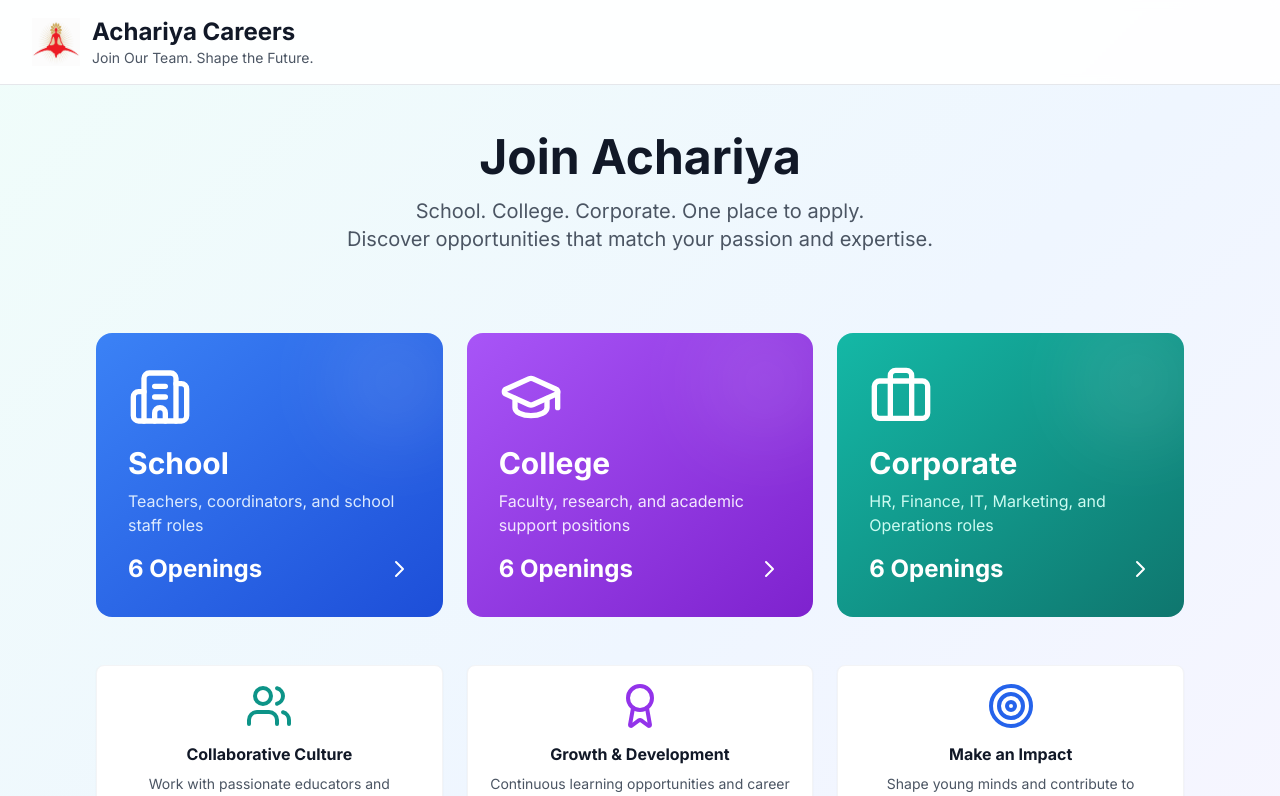
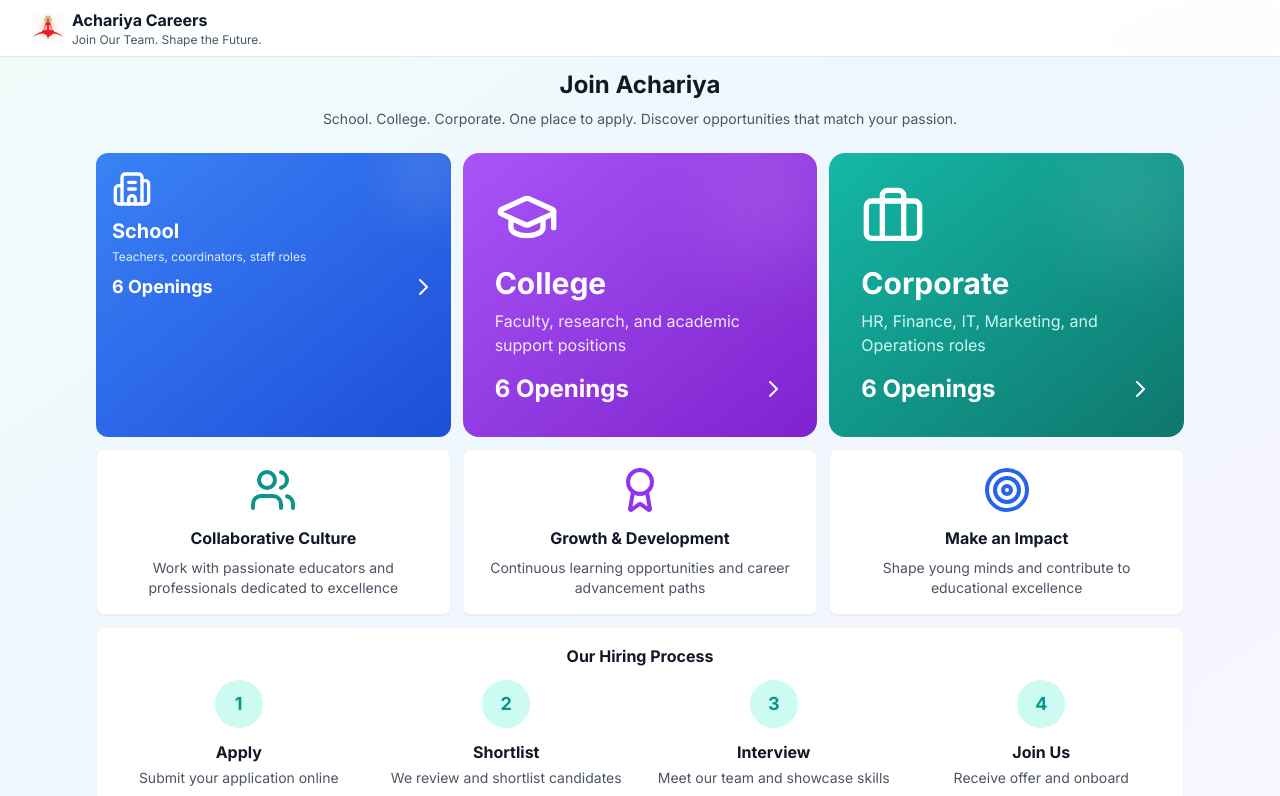
Before and after one commit to savinashshankar/achariyainternalportal002, a React (Vite) app in the folder careers-portal/: page / in a window 1280 px wide. Shown: the top 796 px of the page. Built offline with nearby package versions, Linux system fonts and the light colour scheme.

Commit message:
Make careers portal compact - reduced fonts and spacing

```diff
--- a/careers-portal/src/pages/CareersHome.tsx
+++ b/careers-portal/src/pages/CareersHome.tsx
@@ -7,45 +7,43 @@
         <div className="min-h-screen bg-gradient-to-br from-teal-50 via-blue-50 to-purple-50">
             {/* Header */}
             <header className="bg-white/90 backdrop-blur-sm border-b border-gray-200 sticky top-0 z-10">
-                <div className="max-w-7xl mx-auto px-4 sm:px-6 lg:px-8 py-4">
-                    <div className="flex items-center gap-3">
-                        <img src="/logo.png" alt="Achariya" className="h-12 w-12" />
+                <div className="max-w-7xl mx-auto px-4 sm:px-6 lg:px-8 py-2">
+                    <div className="flex items-center gap-2">
+                        <img src="/logo.png" alt="Achariya" className="h-8 w-8" />
                         <div>
-                            <h1 className="text-2xl font-bold text-gray-900">Achariya Careers</h1>
-                            <p className="text-sm text-gray-600">Join Our Team. Shape the Future.</p>
+                            <h1 className="text-base font-bold text-gray-900">Achariya Careers</h1>
+                            <p className="text-xs text-gray-600">Join Our Team. Shape the Future.</p>
                         </div>
                     </div>
                 </div>
             </header>
 
             {/* Hero Section */}
-            <section className="max-w-7xl mx-auto px-4 sm:px-6 lg:px-8 py-12 text-center">
-                <h2 className="text-4xl md:text-5xl font-bold text-gray-900 mb-4">
+            <section className="max-w-7xl mx-auto px-4 sm:px-6 lg:px-8 py-3 text-center">
+                <h2 className="text-xl md:text-2xl font-bold text-gray-900 mb-2">
                     Join Achariya
                 </h2>
-                <p className="text-xl text-gray-600 mb-8 max-w-3xl mx-auto">
-                    School. College. Corporate. One place to apply.
-                    <br />
-                    Discover opportunities that match your passion and expertise.
+                <p className="text-sm text-gray-600 mb-3 max-w-3xl mx-auto">
+                    School. College. Corporate. One place to apply. Discover opportunities that match your passion.
                 </p>
             </section>
 
             {/* Category Cards */}
-            <section className="max-w-6xl mx-auto px-4 sm:px-6 lg:px-8 pb-12">
-                <div className="grid grid-cols-1 md:grid-cols-3 gap-6">
+            <section className="max-w-6xl mx-auto px-4 sm:px-6 lg:px-8 pb-3">
+                <div className="grid grid-cols-1 md:grid-cols-3 gap-3">
                     {/* School Card */}
                     <Link
                         to="/school"
-                        className="group relative overflow-hidden rounded-2xl bg-gradient-to-br from-blue-500 to-blue-700 p-8 text-white hover:shadow-2xl transition-all duration-300 hover:-translate-y-2"
+                        className="group relative overflow-hidden rounded-xl bg-gradient-to-br from-blue-500 to-blue-700 p-4 text-white hover:shadow-xl transition-all duration-300 hover:-translate-y-1"
                     >
-                        <div className="absolute top-0 right-0 -mt-4 -mr-4 w-32 h-32 bg-white/10 rounded-full blur-2xl group-hover:bg-white/20 transition-all"></div>
-                        <Building2 className="w-16 h-16 mb-4 relative z-10" />
-                        <h3 className="text-3xl font-bold mb-2 relative z-10">School</h3>
-                        <p className="text-blue-100 mb-4 relative z-10">
-                            Teachers, coordinators, and school staff roles
+                        <div className="absolute top-0 right-0 -mt-4 -mr-4 w-20 h-20 bg-white/10 rounded-full blur-xl group-hover:bg-white/20 transition-all"></div>
+                        <Building2 className="w-10 h-10 mb-2 relative z-10" />
+                        <h3 className="text-xl font-bold mb-1 relative z-10">School</h3>
+                        <p className="text-blue-100 text-xs mb-2 relative z-10">
+                            Teachers, coordinators,  staff roles
                         </p>
                         <div className="flex items-center justify-between relative z-10">
-                            <span className="text-2xl font-bold">{getCategoryCount('School')} Openings</span>
+                            <span className="text-lg font-bold">{getCategoryCount('School')} Openings</span>
                             <svg className="w-6 h-6 group-hover:translate-x-2 transition-transform" fill="none" stroke="currentColor" viewBox="0 0 24 24">
                                 <path strokeLinecap="round" strokeLinejoin="round" strokeWidth={2} d="M9 5l7 7-7 7" />
                             </svg>
@@ -93,8 +91,8 @@
             </section>
 
             {/* Info Sections */}
-            <section className="max-w-6xl mx-auto px-4 sm:px-6 lg:px-8 pb-12">
-                <div className="grid grid-cols-1 md:grid-cols-3 gap-6">
+            <section className="max-w-6xl mx-auto px-4 sm:px-6 lg:px-8 pb-3">
+                <div className="grid grid-cols-1 md:grid-cols-3 gap-3">
                     <div className="card text-center">
                         <Users className="w-12 h-12 text-teal-600 mx-auto mb-3" />
                         <h4 className="font-bold text-gray-900 mb-2">Collaborative Culture</h4>
@@ -114,9 +112,9 @@
             </section>
 
             {/* Recruitment Process */}
-            <section className="max-w-6xl mx-auto px-4 sm:px-6 lg:px-8 pb-12">
-                <div className="card">
-                    <h3 className="text-2xl font-bold text-gray-900 mb-6 text-center">Our Hiring Process</h3>
+            <section className="max-w-6xl mx-auto px-4 sm:px-6 lg:px-8 pb-3">
+                <div className="card p-3">
+                    <h3 className="text-base font-bold text-gray-900 mb-3 text-center">Our Hiring Process</h3>
                     <div className="grid grid-cols-1 md:grid-cols-4 gap-4">
                         <div className="text-center">
                             <div className="w-12 h-12 rounded-full bg-teal-100 text-teal-600 flex items-center justify-center mx-auto mb-3 font-bold text-lg">1</div>
@@ -143,7 +141,7 @@
             </section>
 
             {/* Footer */}
-            <footer className="bg-white border-t border-gray-200 py-8 mt-12">
+            <footer className="bg-white border-t border-gray-200 py-3 mt-3">
                 <div className="max-w-6xl mx-auto px-4 sm:px-6 lg:px-8 text-center">
                     <p className="text-gray-600 mb-2">
                         Achariya is an Equal Opportunity Employer
```
